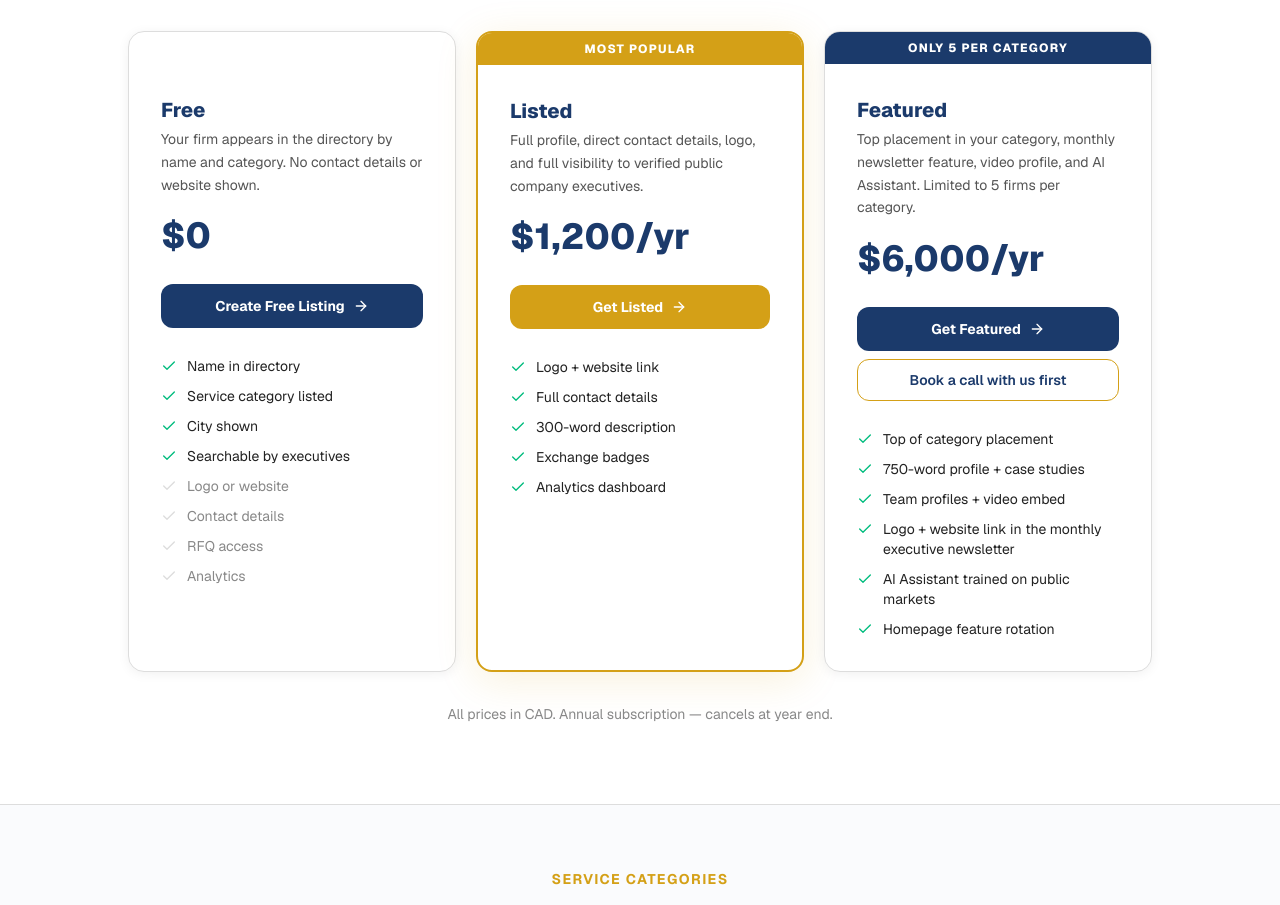
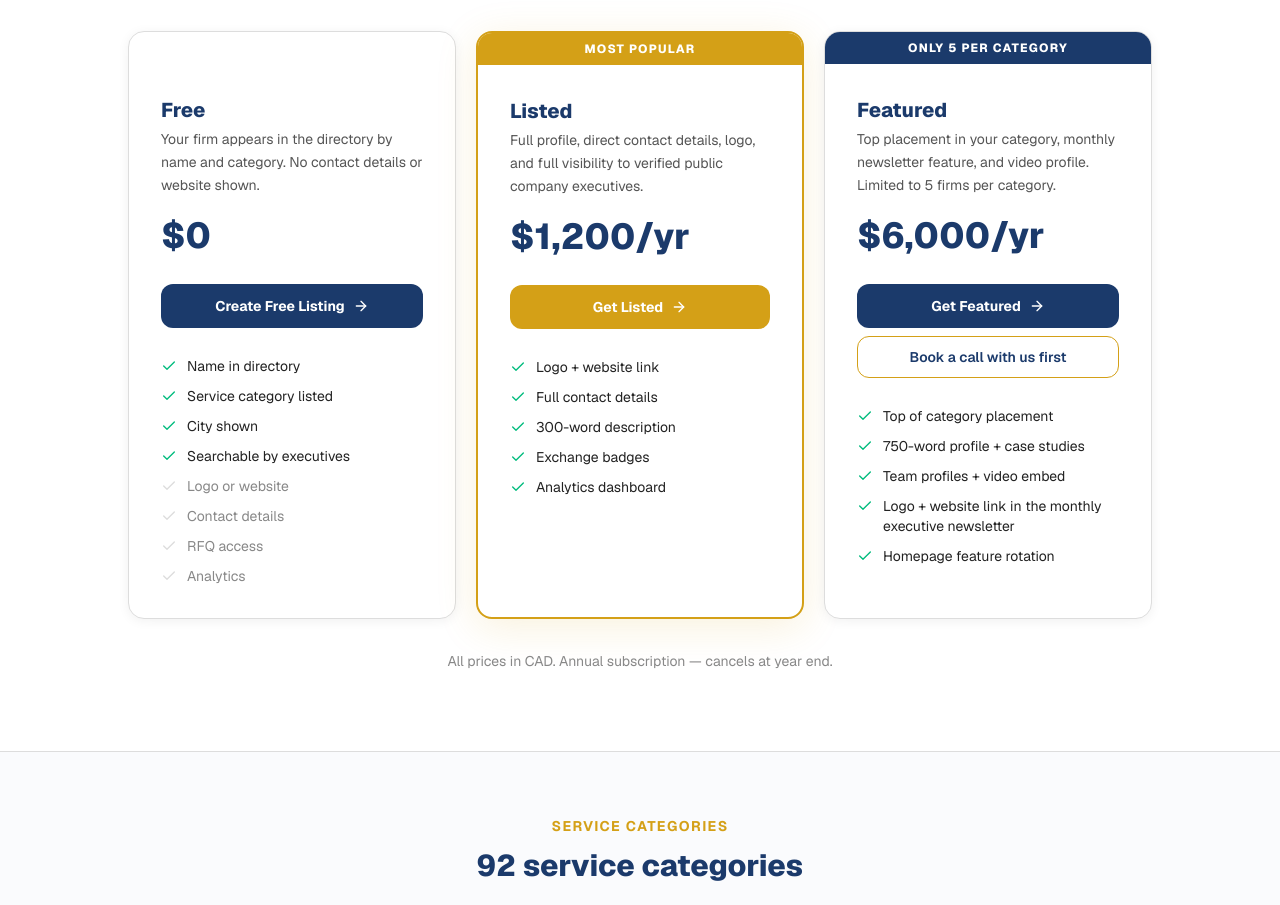
Before and after one commit to scottbreard/enlisted, a Next.js app: page /providers in a window 1280 px wide. Shown: the part 4140-5045 px from the top of the page. Built offline with nearby package versions, Linux system fonts and the light colour scheme.

Commit message:
Remove AI Assistant from provider Featured tier — executives only
Co-Authored-By: Claude Fable 5 <noreply@anthropic.com>

```diff
--- a/app/(provider)/provider/billing/page.tsx
+++ b/app/(provider)/provider/billing/page.tsx
@@ -47,7 +47,6 @@ const TIERS = [
       'Exclusive RFQ access from verified executives',
       'Full analytics dashboard',
       'Logo + website link in the monthly executive newsletter',
-      'AI Assistant trained on public markets',
       'Priority support — 24h SLA',
     ],
   },
--- a/app/pricing/page.tsx
+++ b/app/pricing/page.tsx
@@ -45,7 +45,7 @@ const TIERS = [
     name: 'Featured',
     badge: 'Only 5 per category',
     annual: 6000,
-    description: 'Top placement, video, monthly newsletter feature, AI Assistant trained on public markets, and homepage feature. Limited to 5 firms per category.',
+    description: 'Top placement, video, monthly newsletter feature, and homepage feature. Limited to 5 firms per category.',
     cta: 'Get Featured',
     ctaHref: '/register/provider?plan=featured',
     highlight: false,
@@ -55,7 +55,6 @@ const TIERS = [
       '750-word profile + case studies',
       'Team profiles + video embed',
       'Logo + website link in the monthly executive newsletter',
-      'AI Assistant trained on public markets',
       'Homepage feature rotation',
     ],
     featureStatus: [true, true, true, true, true, true, true],
--- a/app/providers/page.tsx
+++ b/app/providers/page.tsx
@@ -28,9 +28,9 @@ const TIERS = [
     price: '$6,000/yr',
     badge: 'Only 5 per category',
     highlight: false,
-    description: 'Top placement in your category, monthly newsletter feature, video profile, and AI Assistant. Limited to 5 firms per category.',
+    description: 'Top placement in your category, monthly newsletter feature, and video profile. Limited to 5 firms per category.',
     cta: 'Get Featured',
-    features: ['Top of category placement', '750-word profile + case studies', 'Team profiles + video embed', 'Logo + website link in the monthly executive newsletter', 'AI Assistant trained on public markets', 'Homepage feature rotation'],
+    features: ['Top of category placement', '750-word profile + case studies', 'Team profiles + video embed', 'Logo + website link in the monthly executive newsletter', 'Homepage feature rotation'],
     missing: [],
   },
 ]
```
Also changed, not shown: 1 other file (tests, documents, lock files or other folders).
